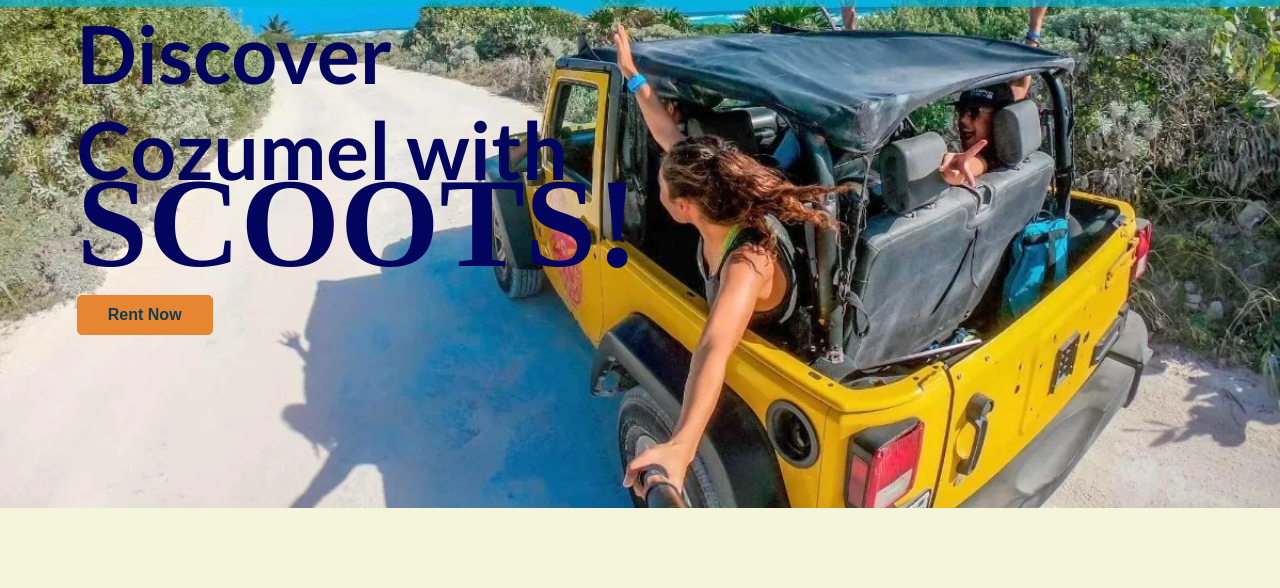
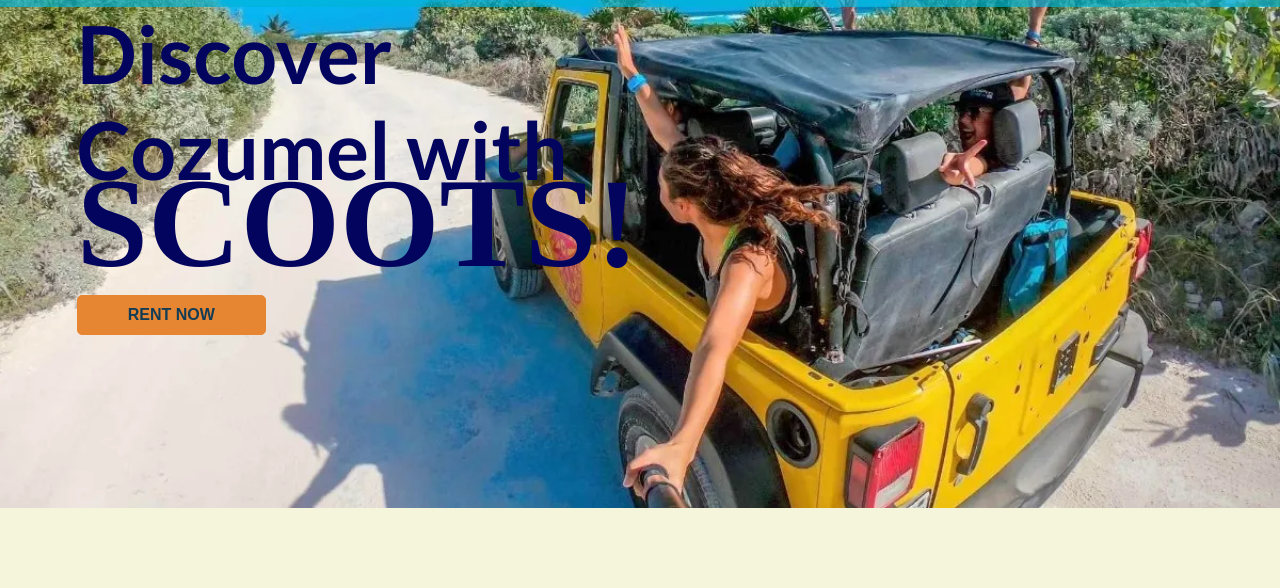
Before and after one commit to JPgitidaho/Cozumel-Project, a plain HTML site: page index.html in a window 1280 px wide. Shown: the part 212-800 px from the top of the page. Drawn offline with nearby package versions, Linux system fonts and the light colour scheme; no server answers; a web font is replaced by a local one.

Commit message:
actualization

```diff
--- a/index.html
+++ b/index.html
@@ -66,7 +66,7 @@
 			<h2 class="title-h2">SCOOTS!</h2>
 		</div>
 
-		<button class="btn"><a href="./rentals.html">Rent Now</a>
+		<button class="btn"><a href="./rentals.html">RENT NOW</a>
 		</button>
 	</div>
 
--- a/styles/style.css
+++ b/styles/style.css
@@ -208,6 +208,7 @@ button {
     top: 70%;
     left: 6%;
     border-radius: 5px;
+    padding: 10px 50px;
     background-color: var(--coral);
 }
 
```
